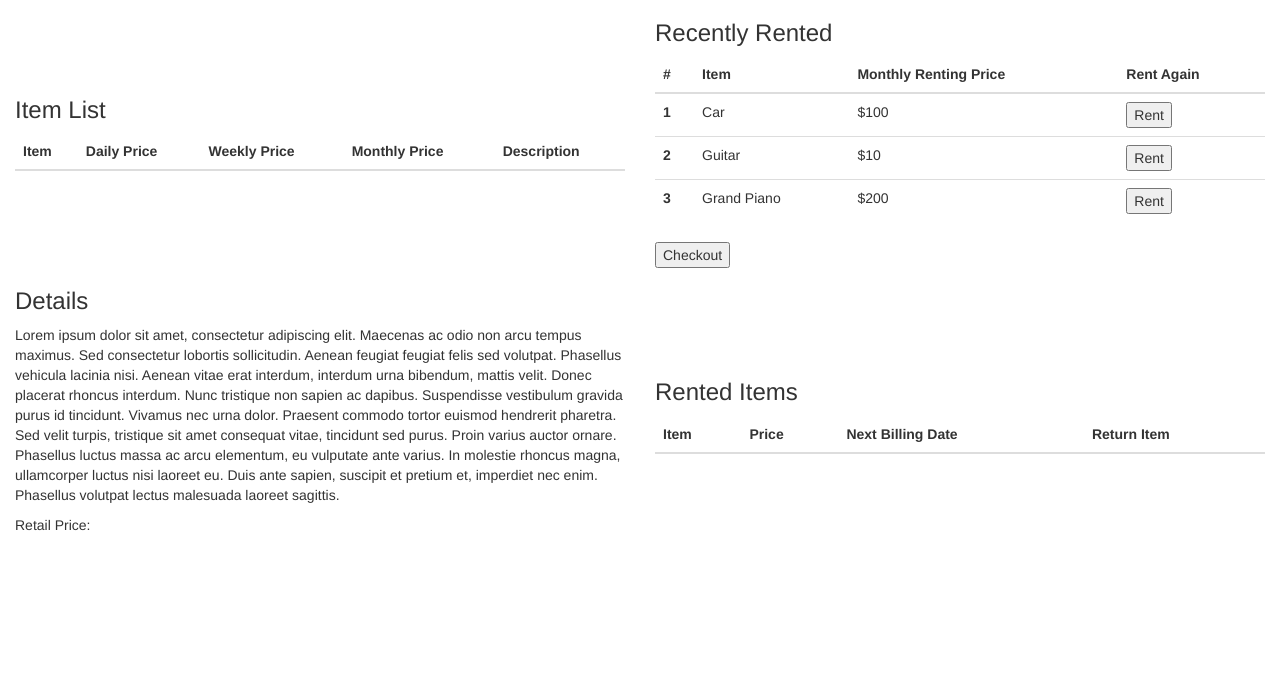
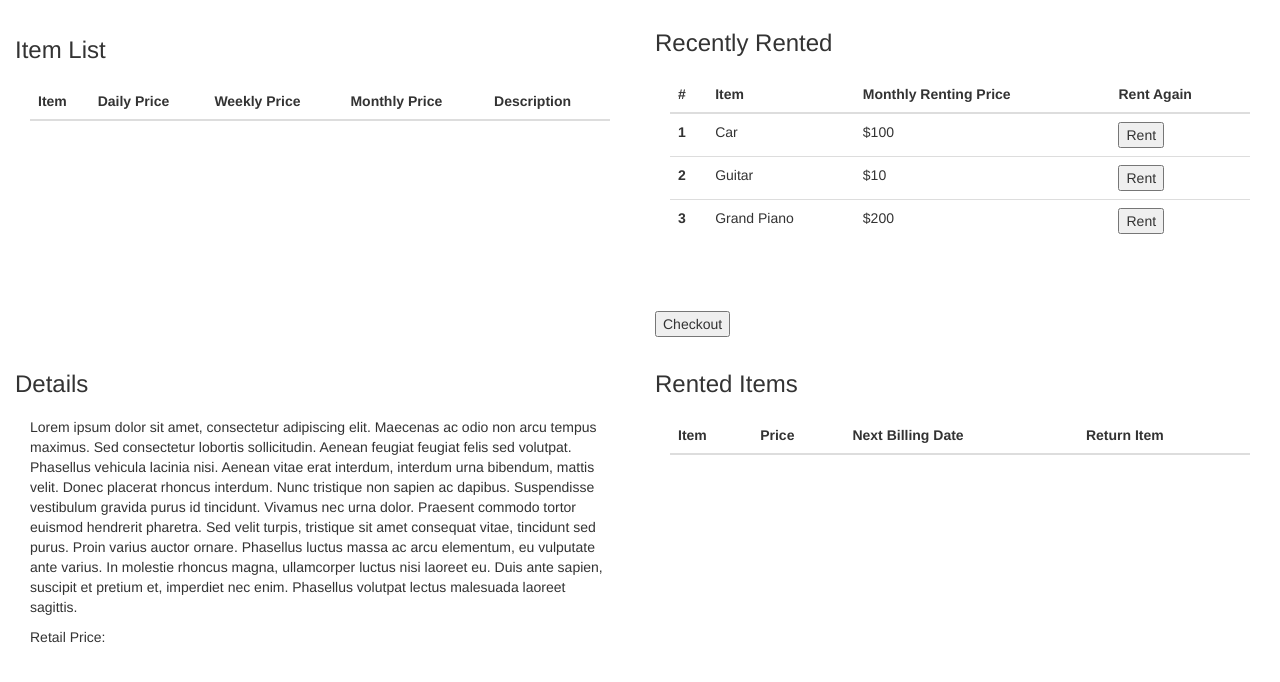
Before and after one commit to cdy3870/Web-App, a Flask app: page /rent in a window 1280 px wide. Shown: the part 50-732 px from the top of the page. Run offline with Flask 2, Linux system fonts and the light colour scheme; lists and menus that the app fills with data are empty; some libraries are stand-ins or nearby versions.

Commit message:
fixed css for rent page

```diff
--- a/items/templates/rent.html
+++ b/items/templates/rent.html
@@ -49,12 +49,11 @@
         </div>
     </div>-->
 
-    <table>
-      <tr>
-        <td class="w50">
+    <div class="grid-container grid-column-2 grid-row-2">
 
       <div class="container w100">
         <h3>Item List</h3>
+        <div class="container w100 vh30 scroll-y">
           <table class="table table-dark">
           <thead>
               <tr>
@@ -68,12 +67,11 @@
             <tbody id = "ItemTable"></tbody>
           </table>
         </div>
-
-        </td>
-        <td class="w50">
+      </div>
 
       <div class="container w100">
         <h3>Recently Rented</h3>
+        <div class="container w100 vh30 scroll-y">
           <table class="table table-dark">
             <thead>
               <tr>
@@ -104,27 +102,23 @@
               </tr>
             </tbody>
           </table>
+        </div>
         <button>Checkout</button>
       </div>
 
-        </td>
-      </tr>
-      <tr>
-        <td class="w50">
-
       <div class="container w100">
         <h3>Details</h3>
+        <div class="container w100 vh30 scroll-y">
           <p id="details">Lorem ipsum dolor sit amet, consectetur adipiscing elit. Maecenas ac odio non arcu tempus maximus. Sed consectetur lobortis sollicitudin. Aenean feugiat feugiat felis sed volutpat. Phasellus vehicula lacinia nisi. Aenean vitae erat interdum, interdum urna bibendum, mattis velit. Donec placerat rhoncus interdum. Nunc tristique non sapien ac dapibus. Suspendisse vestibulum gravida purus id tincidunt. Vivamus nec urna dolor. Praesent commodo tortor euismod hendrerit pharetra. Sed velit turpis, tristique sit amet consequat vitae, tincidunt sed purus. Proin varius auctor ornare. Phasellus luctus massa ac arcu elementum, eu vulputate ante varius. In molestie rhoncus magna, ullamcorper luctus nisi laoreet eu. Duis ante sapien, suscipit et pretium et, imperdiet nec enim. Phasellus volutpat lectus malesuada laoreet sagittis.</p>
           <p id="retail_price">Retail Price: </p>
           <div class="btn-group" id="buttongroup">
           </div>
         </div>
-
-        </td>
-        <td class="w50">
+      </div>
 
       <div class="container w100">
         <h3>Rented Items</h3>
+        <div class="container w100 vh30 scroll-y">
           <table class="table table-dark">
             <thead>
               <tr>
@@ -137,10 +131,9 @@
             <tbody id="RentedTable"></tbody>
           </table>
         </div>
+      </div>
 
-        </td>
-      </tr>
-    </table>
+    </div>
 
     <script>
         loadItems('Item');
--- a/static/css/StyleSheet.css
+++ b/static/css/StyleSheet.css
@@ -46,12 +46,10 @@
 }
 
 .container {
-    display: inline-block;
+  display: inline-block;
 	width: auto;
-	padding-right: 15px;
-	padding-left: 15px;
-	margin-right: auto;
-	margin-left: auto;
+	padding: 10px 15px;
+	margin: auto;
 }
 
 .w50 {
@@ -61,3 +59,32 @@
 .w100 {
     width: 100%;
 }
+
+.h50 {
+  height: 50%;
+}
+
+.h100 {
+	height: 100%;
+}
+
+.grid-container {
+  display: grid;
+}
+
+.grid-column-2 {
+  grid-template-columns: 50% 50%;
+}
+
+.grid-row-2 {
+  grid-template-rows: 50% 50%;
+}
+
+/* for rent page container */
+.vh30 {
+  height: 30vh;
+}
+
+.scroll-y {
+  overflow-y: scroll;
+}
```
Lines whose indentation alone changed are shown as unchanged.
